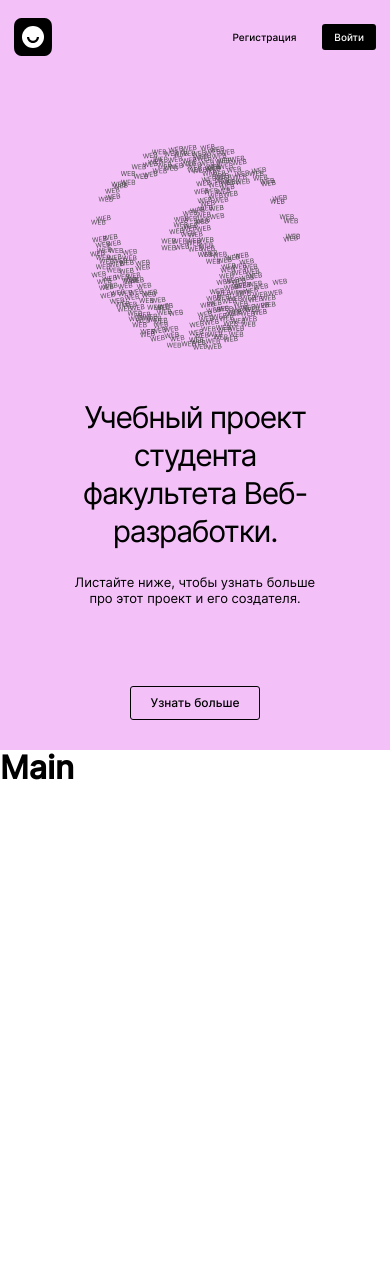
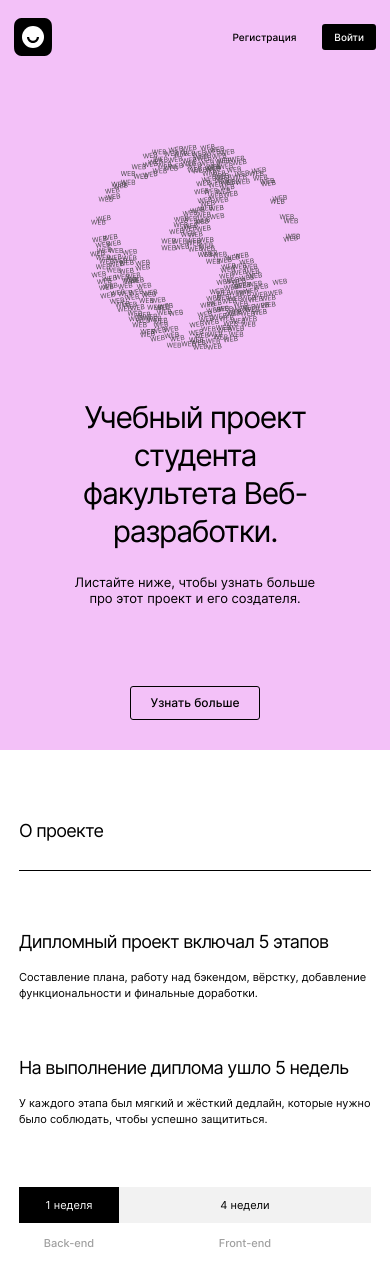
Before and after one commit to TearsOprah/movies-explorer-frontend, a React (Create React App) app: page / in a window 390 px wide. Shown: the top 1286 px of the page. Before the commit the page ends 844 px from the top, so only its background shows below. Built offline with nearby package versions, Linux system fonts and the light colour scheme.

Commit message:
feat: верстка AboutProject

```diff
--- a/src/components/AboutProject/AboutProject.css
+++ b/src/components/AboutProject/AboutProject.css
@@ -0,0 +1,148 @@
+.about-project {
+  display: flex;
+  flex-direction: column;
+  padding: 110px 70px;
+}
+
+.about-project__title {
+  font-style: normal;
+  font-weight: 400;
+  font-size: 22px;
+  line-height: 27px;
+  letter-spacing: -0.04em;
+  border-bottom: 1px solid black;
+  padding-bottom: 23px;
+}
+
+.about-project__container {
+  margin-top: 70px;
+  display: flex;
+  gap: 20px;
+  justify-content: space-between;
+}
+
+.about-project__item {
+  display: flex;
+  flex-direction: column;
+  gap: 26px;
+  max-width: 550px;
+}
+
+.about-project__item-title {
+  font-style: normal;
+  font-weight: 400;
+  font-size: 20px;
+  line-height: 24px;
+  letter-spacing: -0.04em;
+}
+
+.about-project__item-description {
+  font-style: normal;
+  font-weight: 400;
+  font-size: 14px;
+  line-height: 20px;
+}
+
+.about-project__statistic {
+  margin-top: 110px;
+  display: grid;
+  grid-template-rows: 1fr;
+  grid-template-columns: 20% 1fr;
+  font-style: normal;
+  font-weight: 400;
+  font-size: 14px;
+  line-height: 17px;
+}
+
+.about-project__statistic-block {
+  display: flex;
+  flex-direction: column;
+  align-items: center;
+  gap: 14px;
+}
+
+.white-text {
+  color: white;
+}
+
+.about-project__black-progress-bar {
+  background-color: black;
+  height: 36px;
+  width: 100%;
+  display: flex;
+  justify-content: center;
+  align-items: center;
+}
+
+.about-project__grey-progress-bar {
+  background-color: #F2F2F2;
+  height: 36px;
+  width: 100%;
+  display: flex;
+  justify-content: center;
+  align-items: center;
+}
+
+.gray-text {
+  font-weight: 500;
+  color: #A0A0A0;
+}
+
+@media (max-width: 880px) {
+  .about-project {
+    padding: 90px 50px;
+  }
+
+  .about-project__item {
+    max-width: 320px;
+    gap: 22px;
+  }
+
+  .about-project__statistic {
+    margin-top: 93px;
+  }
+}
+
+@media (max-width: 600px) {
+  .about-project {
+    padding: 70px 19px;
+  }
+
+  .about-project__title {
+    font-size: 18px;
+    line-height: 22px;
+    padding-bottom: 28px;
+  }
+
+  .about-project__item-title {
+    font-size: 18px;
+    line-height: 22px;
+  }
+
+  .about-project__item-description {
+    font-size: 11px;
+    line-height: 16px;
+  }
+
+  .about-project__container {
+    margin-top: 60px;
+    flex-direction: column;
+    align-items: center;
+    gap: 56px;
+  }
+
+  .about-project__item {
+    max-width: 100%;
+    gap: 16px;
+  }
+
+  .about-project__statistic {
+    margin-top: 60px;
+    font-size: 11px;
+    line-height: 13px;
+  }
+
+  .about-project__statistic {
+    grid-template-columns: 100px 1fr;
+  }
+}
--- a/src/components/AboutProject/AboutProject.jsx
+++ b/src/components/AboutProject/AboutProject.jsx
@@ -1,6 +1,32 @@
 import './AboutProject.css'
 export default function AboutProject() {
   return (
-    <></>
+    <section className={'about-project'}>
+      <h2 className={'about-project__title'}>О проекте</h2>
+      <div className={'about-project__container'}>
+        <div className={'about-project__item'}>
+          <h3 className={'about-project__item-title'}>Дипломный проект включал 5 этапов</h3>
+          <p className={'about-project__item-description'}>Составление плана, работу над бэкендом, вёрстку, добавление функциональности и финальные доработки.</p>
+        </div>
+        <div className={'about-project__item'}>
+          <h3 className={'about-project__item-title'}>На выполнение диплома ушло 5 недель</h3>
+          <p className={'about-project__item-description'}>У каждого этапа был мягкий и жёсткий дедлайн, которые нужно было соблюдать, чтобы успешно защититься.</p>
+        </div>
+      </div>
+      <div className={'about-project__statistic'}>
+        <div className={'about-project__statistic-block'}>
+          <div className={'about-project__black-progress-bar'}>
+            <p className={'white-text'}>1 неделя</p>
+          </div>
+          <p className={'gray-text'}>Back-end</p>
+        </div>
+        <div className={'about-project__statistic-block'}>
+          <div className={'about-project__grey-progress-bar'}>
+            <p>4 недели</p>
+          </div>
+          <p className={'gray-text'}>Front-end</p>
+        </div>
+      </div>
+    </section>
   )
 }
--- a/src/components/Main/Main.jsx
+++ b/src/components/Main/Main.jsx
@@ -1,15 +1,13 @@
 import './Main.css'
-import Header from "../Header/Header";
-import NavTab from "../NavTab/NavTab";
 import Promo from "../Promo/Promo";
+import AboutProject from "../AboutProject/AboutProject";
 
 export default function Main() {
 
   return (
     <main className={'main'}>
       <Promo />
-
-      <h1>Main</h1>
+      <AboutProject />
     </main>
   )
 }
```
